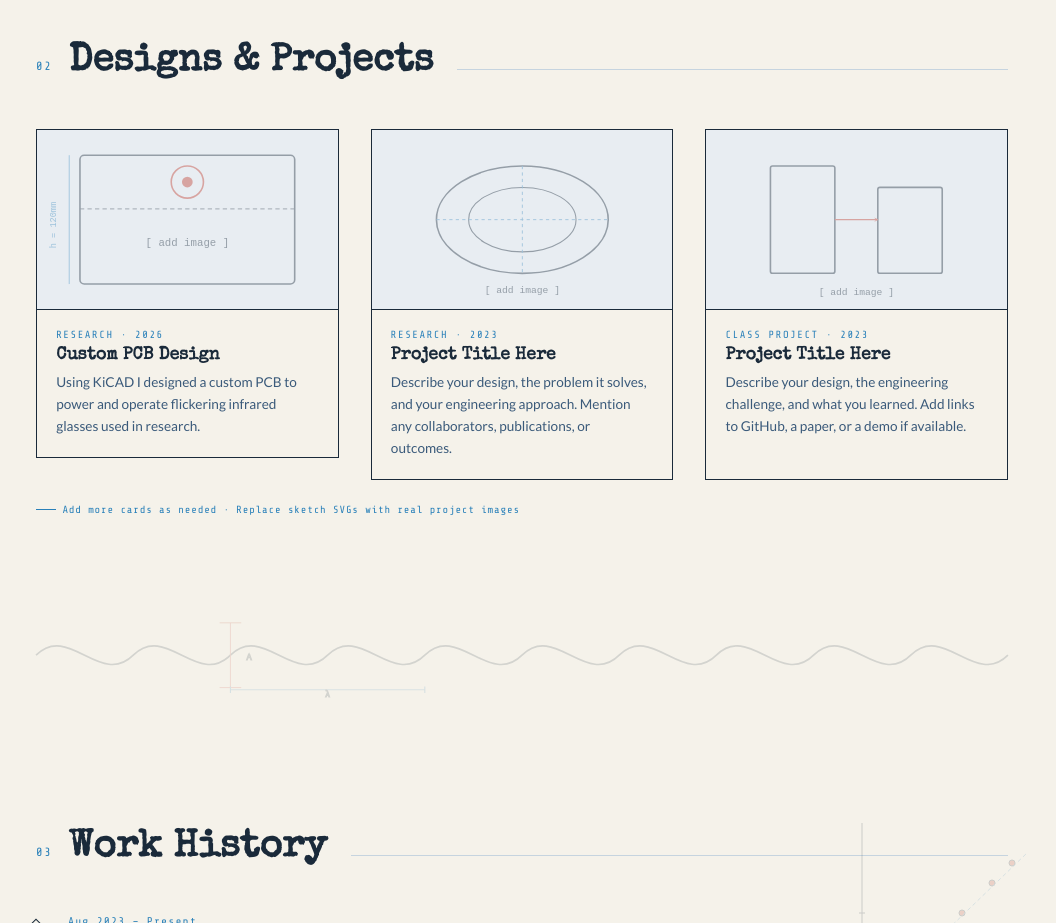
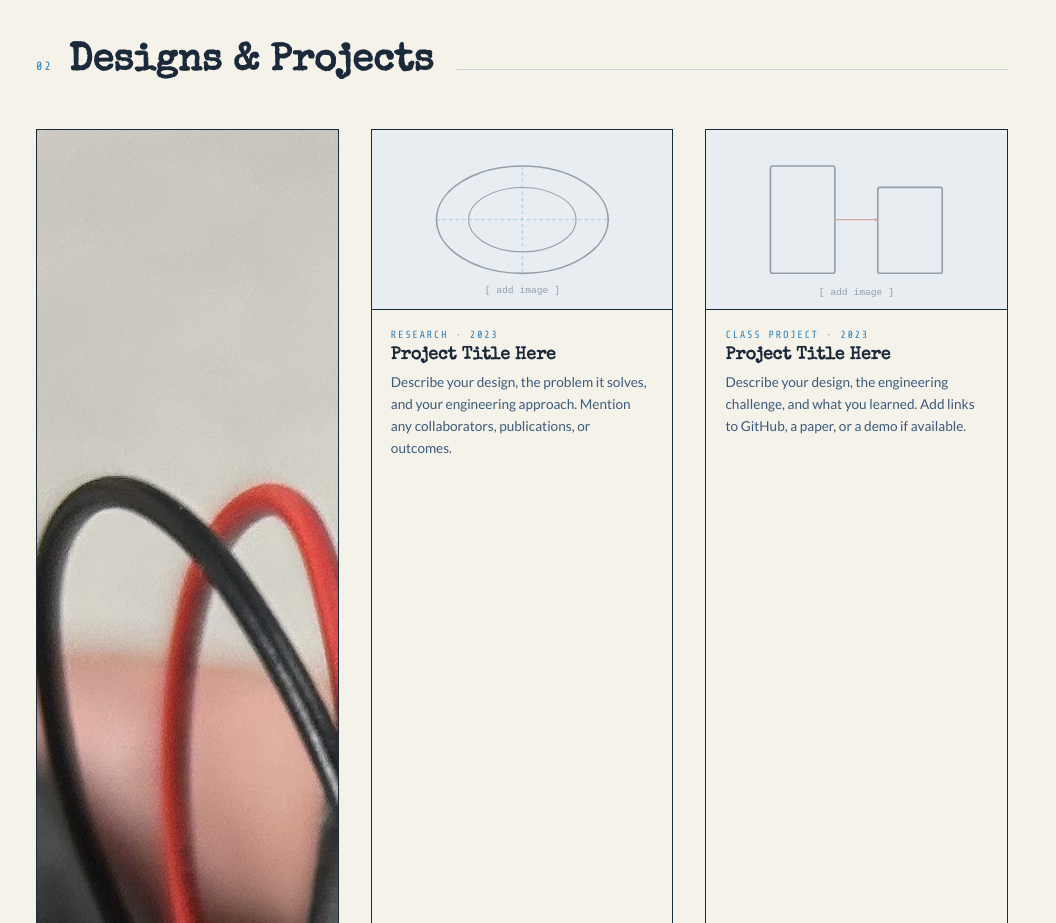
Before and after one commit to MastersRyan/MastersRyan.github.io, a plain HTML site: page index.html in a window 1280 px wide. Shown: the part 1800-2723 px from the top of the page, without its empty margins (118-1174 px from the left). Drawn offline with nearby package versions, Linux system fonts and the light colour scheme.

Commit message:
Fixed image layout

```diff
--- a/index.html
+++ b/index.html
@@ -874,18 +874,8 @@
   <div class="portfolio-grid">
     <a href=""PCB_Project.html" style="text-decoration:none;">
       <div class="project-card">
-        <div class="project-card-sketch">
-          <svg viewBox="0 0 280 180" width="100%" xmlns="http://www.w3.org/2000/svg" style="opacity:0.4">
-            <rect x="40" y="30" width="200" height="120" rx="4" fill="none" stroke="#1a2a3a" stroke-width="1.5"/>
-            <line x1="40" y1="80" x2="240" y2="80" stroke="#1a2a3a" stroke-width="0.8" stroke-dasharray="4,3"/>
-            <circle cx="140" cy="55" r="15" fill="none" stroke="#c0392b" stroke-width="1.5"/>
-            <circle cx="140" cy="55" r="5" fill="#c0392b"/>
-            <text x="140" y="115" font-family="monospace" font-size="10" fill="#1a2a3a" text-anchor="middle">[ add image ]</text>
-            <line x1="30" y1="30" x2="30" y2="150" stroke="#2980b9" stroke-width="0.8"/>
-            <line x1="27" y1="30" x2="33" y2="30"/>
-            <line x1="27" y1="150" x2="33" y2="150"/>
-            <text x="18" y="95" font-family="monospace" font-size="8" fill="#2980b9" text-anchor="middle" transform="rotate(-90,18,95)">h = 120mm</text>
-          </svg>
+        <div class="project-card-image">
+          <img src="PCB_Project/PCB_Finished.jpg" alt="Custom PCB Design">
         </div>
         <div class="project-card-body">
           <div class="project-tag">Research · 2026</div>
```
Also changed, not shown: PCB_Project.html (+2 -2 lines).
